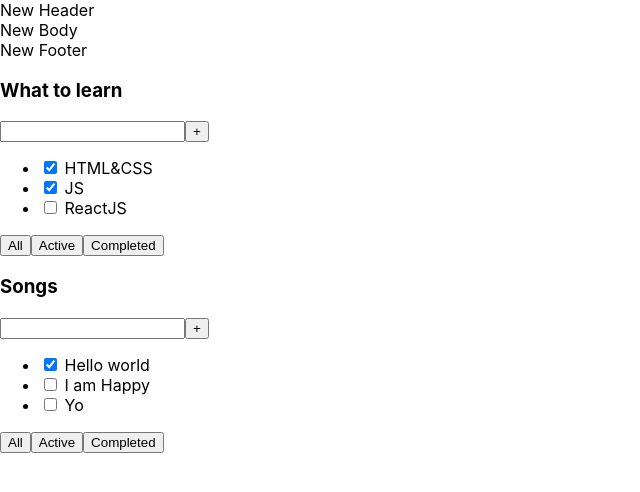
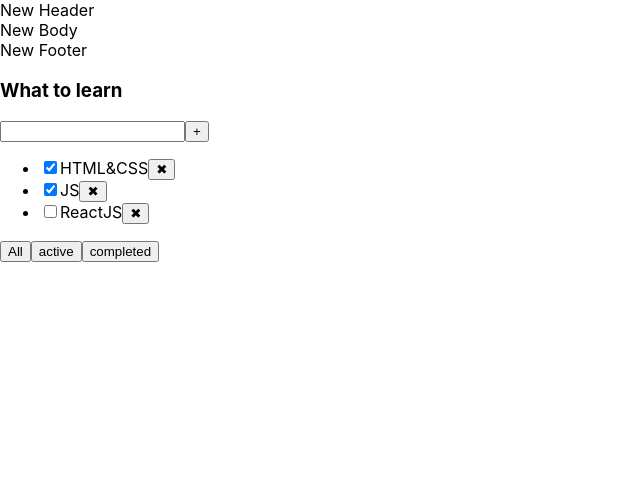
Before and after one commit to lgnvmaksim/Test-project, a React (Create React App) app: page / in a window 1280 px wide. Shown: the top 492 px of the page, without its empty margins (0-640 px from the left). Built offline with nearby package versions, Linux system fonts and the light colour scheme.

Commit message:
finished task lesson-02

```diff
--- a/src/Microtasks/test-todolist-lesson2/App-test.tsx
+++ b/src/Microtasks/test-todolist-lesson2/App-test.tsx
@@ -1,22 +1,39 @@
 import {TodolistTest} from "./test-todolist";
+import React, {useState} from 'react'
 
-export const AppTest=()=> {
+export const AppTest = () => {
 
-    const tasks1 = [
-        { id: 1, title: "HTML&CSS", isDone: true },
-        { id: 2, title: "JS", isDone: true },
-        { id: 3, title: "ReactJS", isDone: false }
-    ]
-    const tasks2 = [
-        { id: 1, title: "Hello world", isDone: true },
-        { id: 2, title: "I am Happy", isDone: false },
-        { id: 3, title: "Yo", isDone: false }
-    ]
+    let [tasks1, setTasks1] = useState ([
+        {id: 1, title: "HTML&CSS", isDone: true},
+        {id: 2, title: "JS", isDone: true},
+        {id: 3, title: "ReactJS", isDone: false}
+    ])
+
+    const removeTask = (id: number) => {
+        let filteredTasks = tasks1.filter(el => el.id!== id)
+        setTasks1(filteredTasks)
+    }
+
+    let [filter, setFilter] = useState<'all'|'active'|'completed'>('all')
+
+    let tasksForTodoList = tasks1  //хранилка отфильрованных тасок
+    if (filter==='active') {
+        tasksForTodoList = tasks1.filter(el=>el.isDone===false)
+    }
+    if (filter==='completed') {
+        tasksForTodoList = tasks1.filter(el=>el.isDone===true)
+    }
+    const changeFilter =(value:'all'|'active'|'completed') =>{
+        setFilter(value)
+    }
 
     return (
         <div>
-            <TodolistTest title="What to learn" tasks={tasks1} />
-            <TodolistTest title="Songs" tasks={tasks2} />
+            <TodolistTest title="What to learn"
+                          tasks={tasksForTodoList}
+                          deleteTask={removeTask}
+                          change ={changeFilter}
+            />
         </div>
     );
 }
--- a/src/Microtasks/test-todolist-lesson2/test-todolist.tsx
+++ b/src/Microtasks/test-todolist-lesson2/test-todolist.tsx
@@ -1,5 +1,3 @@
-
-
 type TaskType = {
     id: number
     title: string
@@ -9,9 +7,13 @@
 type PropsType = {
     title: string
     tasks: Array<TaskType>
+    deleteTask: (taskId:number)=>void
+    change: (value:'all'|'active'|'completed')=>void
 }
 
 export function TodolistTest(props: PropsType) {
+
+
     return <div>
         <h3>{props.title}</h3>
         <div>
@@ -19,14 +21,32 @@
             <button>+</button>
         </div>
         <ul>
-            <li><input type="checkbox" checked={props.tasks[0].isDone}/> <span>{props.tasks[0].title}</span></li>
-            <li><input type="checkbox" checked={props.tasks[1].isDone}/> <span>{props.tasks[1].title}</span></li>
-            <li><input type="checkbox" checked={props.tasks[2].isDone}/> <span>{props.tasks[2].title}</span></li>
-        </ul>
-        <div>
-            <button>All</button>
-            <button>Active</button>
-            <button>Completed</button>
-        </div>
-    </div>
-}
+            {props.tasks.map((el)=>{
+            return(
+                <li key={el.id}>
+                    <input type="checkbox" checked={el.isDone}/>
+                    <span>{el.title}</span>
+                    <button onClick={()=>{props.deleteTask(el.id)}}>✖</button>
+                </li>
+
+            )})}
+            </ul>
+                <div>
+                    <button onClick={
+                        ()=>{props.change('all')}
+                    }>
+                        All
+                        </button>
+                    <button onClick={
+                        ()=>{props.change('active')}
+                    }>
+                        active
+                    </button>
+                    <button onClick={
+                        ()=>{props.change('completed')}
+                    }>
+                        completed
+                    </button>
+                </div>
+            </div>
+            }
```
